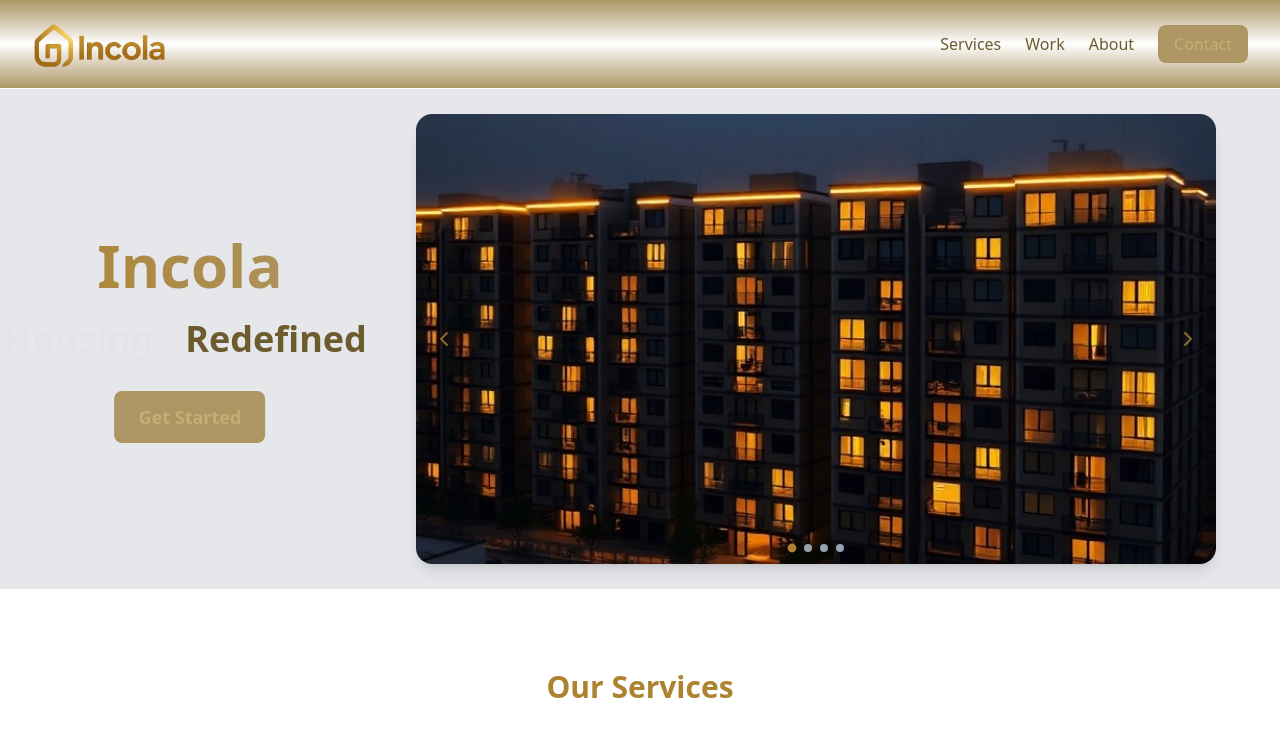
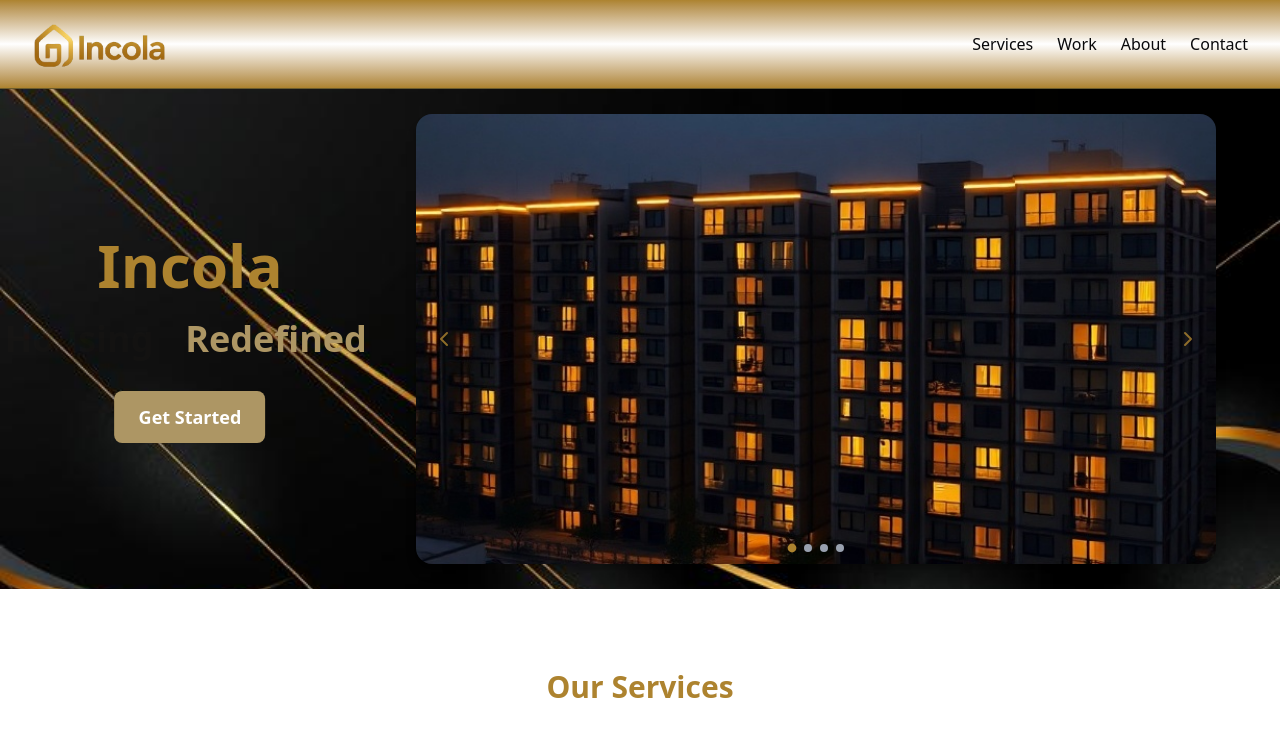
Before and after one commit to Ansh-Sharma28/Incola, a React (Vite) app in the folder frontend/: page / in a window 1280 px wide. Shown: the top 751 px of the page. Built offline with nearby package versions, Linux system fonts and the light colour scheme.

Commit message:
HomePage Theme Change

```diff
--- a/frontend/src/components/Hero.jsx
+++ b/frontend/src/components/Hero.jsx
@@ -71,7 +71,9 @@ export default function Hero() {
   };
 
   return (
-    <section className="relative h-[500px] flex items-center justify-center bg-gray-200 px-[40px] overflow-hidden">
+    <section className="relative h-[500px] flex items-center justify-center bg-gray-200 px-[40px] overflow-hidden bg-cover bg-center"
+      style={{ backgroundImage: "url('/hero-bg.jpeg')" }}
+    >
       <div className="relative flex items-center justify-center w-full max-w-6xl">
         {/* TEXT */}
         <motion.div
@@ -84,12 +86,12 @@ export default function Hero() {
             initial={{ opacity: 0, y: -50 }}
             animate={{ opacity: 1, y: 0 }}
             transition={{ duration: 1 }}
-            className="text-6xl font-extrabold mb-6 bg-gradient-to-r from-gold to-accent bg-clip-text text-transparent"
+            className="text-6xl font-extrabold mb-6 bg-gold bg-clip-text text-transparent"
           >
             Incola
           </motion.h1>
 
-          <div className="flex justify-center gap-3">
+          <div className="flex justify-center gap-3 text-accent">
             <div className="w-[160px] flex justify-end ">
               <AnimatePresence mode="wait">
                 <motion.h2
@@ -98,7 +100,7 @@ export default function Hero() {
                   initial="initial"
                   animate="animate"
                   exit="exit"
-                  className="text-4xl font-bold"
+                  className="text-4xl font-bold text-accent"
                 >
                   {hasStarted ? titles[index] : initialTitle}
                 </motion.h2>
@@ -106,7 +108,7 @@ export default function Hero() {
             </div>
             <motion.h2
               initial={{ opacity: 0, x: 20 }}
-              animate={{ opacity: 1, x: 0, color: "var(--gold)" }}
+              animate={{ opacity: 1, x: 0, color: "var(--accent)" }}
               transition={{ delay: 2, duration: 0.8 }}
               className="text-4xl font-bold"
             >
@@ -118,7 +120,7 @@ export default function Hero() {
             initial={{ opacity: 0 }}
             animate={{ opacity: 1 }}
             transition={{ delay: 3.5, duration: 0.8 }}
-            className="mt-8 px-6 py-3 bg-accent text-background text-lg font-semibold rounded-lg hover:bg-antique transition"
+            className="mt-8 px-6 py-3 bg-accent text-white text-lg font-semibold rounded-lg hover:bg-gold cursor-pointer transition"
           >
             Get Started
           </motion.button>
@@ -129,7 +131,7 @@ export default function Hero() {
           initial={{ opacity: 0, scale: 0.9 }}
           animate={{ opacity: 1, scale: 1 }}
           transition={{ delay: 4.5, duration: 1.2 }}
-          className="absolute right-0 w-[800px] h-[450px] rounded-2xl shadow-lg overflow-hidden bg-white flex items-center justify-center"
+          className="absolute right-0 w-[800px] h-[450px] rounded-2xl shadow-lg overflow-hidden flex items-center justify-center"
         >
           <AnimatePresence mode="wait">
             <motion.img
--- a/frontend/src/components/Navbar.jsx
+++ b/frontend/src/components/Navbar.jsx
@@ -2,7 +2,7 @@ import React from "react";
 
 export default function Navbar() {
   return (
-    <header className="flex justify-between items-center px-8 py-4 border-b border-white bg-gradient-to-b from-accent  via-white to-accent backdrop-blur-lg">
+    <header className="flex justify-between items-center px-8 py-4 border-b bg-gradient-to-b from-gold  via-white to-gold backdrop-blur-lg">
       {/* Logo */}
       <a href="/" className="flex items-center space-x-2">
         <img
@@ -18,15 +18,10 @@ export default function Navbar() {
 
       {/* Nav Links */}
       <nav className="space-x-6">
-        <a href="#services" className="hover:text-accent">Services</a>
-        <a href="#work" className="hover:text-accent">Work</a>
-        <a href="#about" className="hover:text-accent">About</a>
-        <a
-          href="#contact"
-          className="px-4 py-2 bg-accent text-background rounded-lg hover:bg-antique font-medium"
-        >
-          Contact
-        </a>
+        <a href="#services" className=" text-zinc-950 hover:text-gold">Services</a>
+        <a href="#work" className="text-zinc-950 hover:text-gold">Work</a>
+        <a href="#about" className="text-zinc-950 hover:text-gold">About</a>
+        <a href="#about" className="text-zinc-950 hover:text-gold">Contact</a>
       </nav>
     </header>
   );
```
Also changed, not shown: frontend/public/hero-bg.jpeg (added).
